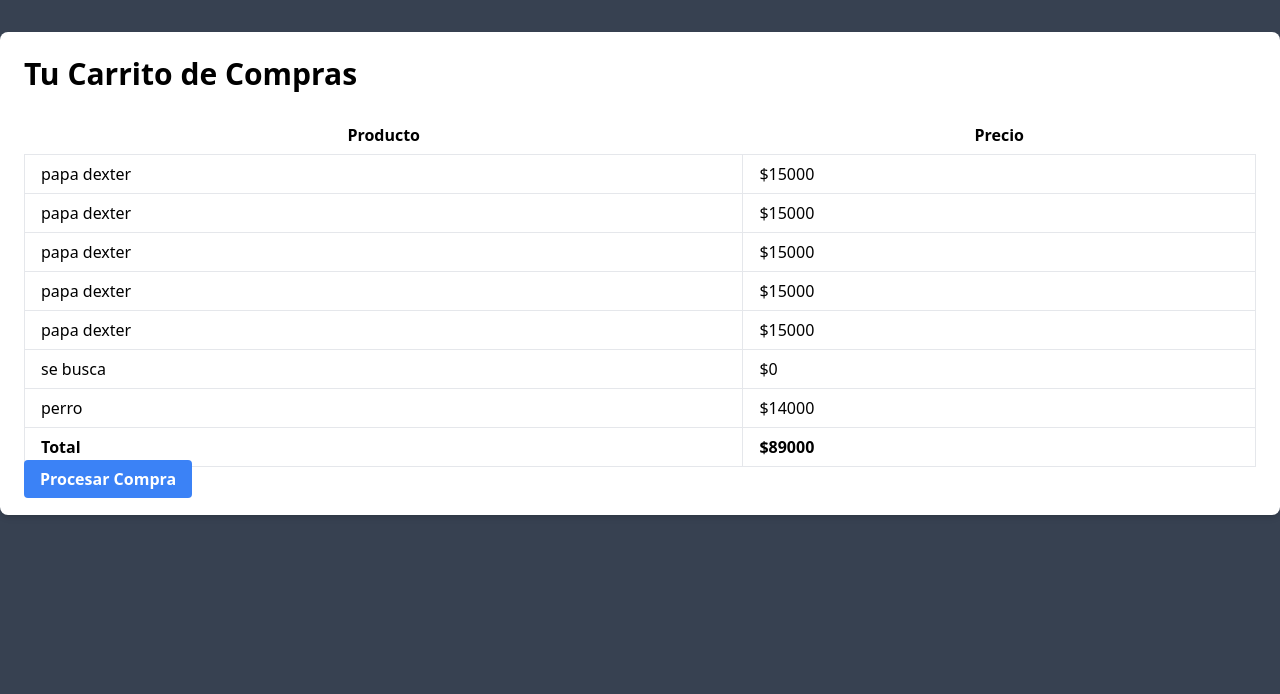
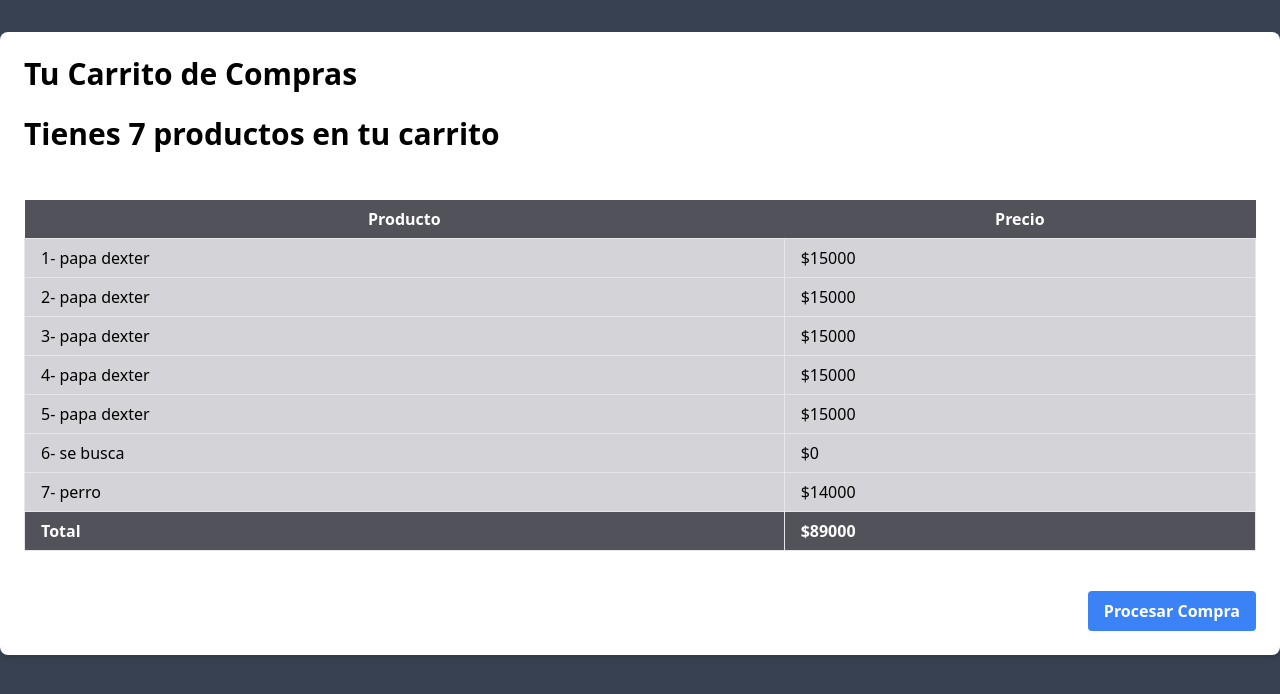
Before and after one commit to GermanWeber/proyecto_en_django, a Django app: page /tienda/carro-compra/1 in a window 1280 px wide. Shown: the part 68-762 px from the top of the page. Run offline with Django 4.2, Linux system fonts and the light colour scheme; data comes from the database, SQL or seed files in the repository; both versions use the stored data as it was after the commit; some libraries are stand-ins or nearby versions.

Commit message:
estilo de carro aplicado y otros retoques

```diff
--- a/templates/base.html
+++ b/templates/base.html
@@ -22,6 +22,7 @@
     {% comment %} Botón de login o perfil de usuario {% endcomment %}
     <div class="flex items-center">
       {% if user.is_authenticated %}
+
       <a href="{% url "tienda:carro" user.id %}">
       <img class="w-5 h-5 rounded-full" src="/media/images/carroBlanco.png" alt=" img carro">
       </a>
--- a/templates/productos/carro_compra.html
+++ b/templates/productos/carro_compra.html
@@ -8,27 +8,40 @@
     {% if not compras %}
         <p class="text-center text-gray-600 mt-8">No tienes nada en el carro</p>
     {% else %}
+
+    {% if total_compra == 1 %}
+        <h2 class="text-3xl font-bold mb-6">Tienes {{total_compra}} producto en tu carrito</h2>
+    {% else %}
+        <h2 class="text-3xl font-bold mb-6">Tienes {{total_compra}} productos en tu carrito</h2>
+    {% endif %}
+    <br>
         <table class="min-w-full bg-white">
             <thead>
                 <tr>
-                    <th class="py-2">Producto</th>
-                    <th class="py-2">Precio</th>
+
+                    <th class="py-2 bg-zinc-600 text-white">Producto</th>
+                    <th class="py-2 bg-zinc-600 text-white">Precio</th>
                 </tr>
             </thead>
             <tbody>
                 {% for compra in compras %}
                 <tr>
-                    <td class="border px-4 py-2">{{ compra.nombreCompra }}</td>
-                    <td class="border px-4 py-2">${{ compra.precioCompra }}</td>
+
+                    <td class="border px-4 py-2 bg-zinc-300">{{ compra.id }}- {{ compra.nombreCompra }}</td>
+                    <td class="border px-4 py-2 bg-zinc-300">${{ compra.precioCompra }}</td>
                 </tr>
                 {% endfor %}
                 <tr>
-                    <td class="border px-4 py-2 font-bold">Total</td>
-                    <td class="border px-4 py-2 font-bold">${{ total_precio }}</td>
+
+                    <td class="border px-4 py-2 bg-zinc-600 text-white font-bold">Total</td>
+                    <td class="border px-4 py-2 font-bold bg-zinc-600 text-white">${{ total_precio }}</td>
                 </tr>
             </tbody>
         </table>
-        <a href="#" class="mt-4 bg-blue-500 hover:bg-blue-700 text-white font-bold py-2 px-4 rounded">Procesar Compra</a>
+        <br>
+        <div class="flex justify-end">
+            <a href="#" class="mt-4 bg-blue-500 hover:bg-blue-700 text-white font-bold py-2 px-4 rounded">Procesar Compra</a>
+        </div>
     {% endif %}
 </div>
 {% endblock content %}
--- a/theme/static/css/dist/styles.css
+++ b/theme/static/css/dist/styles.css
@@ -984,6 +1024,10 @@ select {
 
 .items-center {
   align-items: center;
+}
+
+.justify-end {
+  justify-content: flex-end;
 }
 
 .justify-center {
@@ -1162,6 +1216,31 @@ select {
 .bg-yellow-700 {
   --tw-bg-opacity: 1;
   background-color: rgb(161 98 7 / var(--tw-bg-opacity));
+}
+
+.bg-red-600 {
+  --tw-bg-opacity: 1;
+  background-color: rgb(220 38 38 / var(--tw-bg-opacity));
+}
+
+.bg-zinc-600 {
+  --tw-bg-opacity: 1;
+  background-color: rgb(82 82 91 / var(--tw-bg-opacity));
+}
+
+.bg-zinc-400 {
+  --tw-bg-opacity: 1;
+  background-color: rgb(161 161 170 / var(--tw-bg-opacity));
+}
+
+.bg-zinc-500 {
+  --tw-bg-opacity: 1;
+  background-color: rgb(113 113 122 / var(--tw-bg-opacity));
+}
+
+.bg-zinc-300 {
+  --tw-bg-opacity: 1;
+  background-color: rgb(212 212 216 / var(--tw-bg-opacity));
 }
 
 .object-cover {
--- a/tienda/views.py
+++ b/tienda/views.py
@@ -233,9 +233,11 @@ class VerCarro(View):
 
         # Calcular el precio total
         total_precio = sum(compra.precioCompra for compra in compras)
+        total_compra = compras.count()
 
         context = {
             "compras": compras,
             "total_precio": total_precio,
+            "total_compra": total_compra,
         }
         return render(request, "productos/carro_compra.html", context)
```
Also changed, not shown: other parts of theme/static/css/dist/styles.css (+68 -0 lines), templates/productos/blog_detail.html (+22 -25 lines), templates/productos/blog_detail_user.html (+24 -19 lines), db.sqlite3, media/posts/DSC00254.JPG (added).
